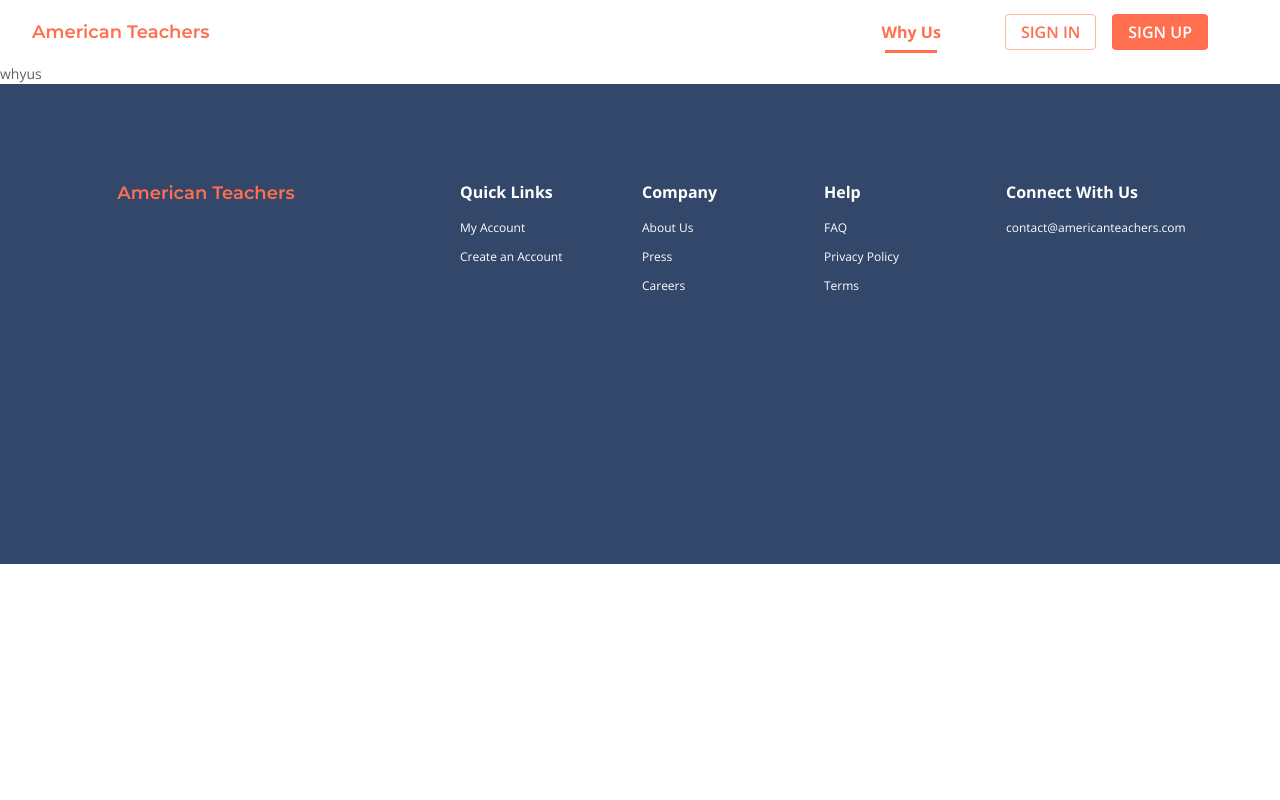
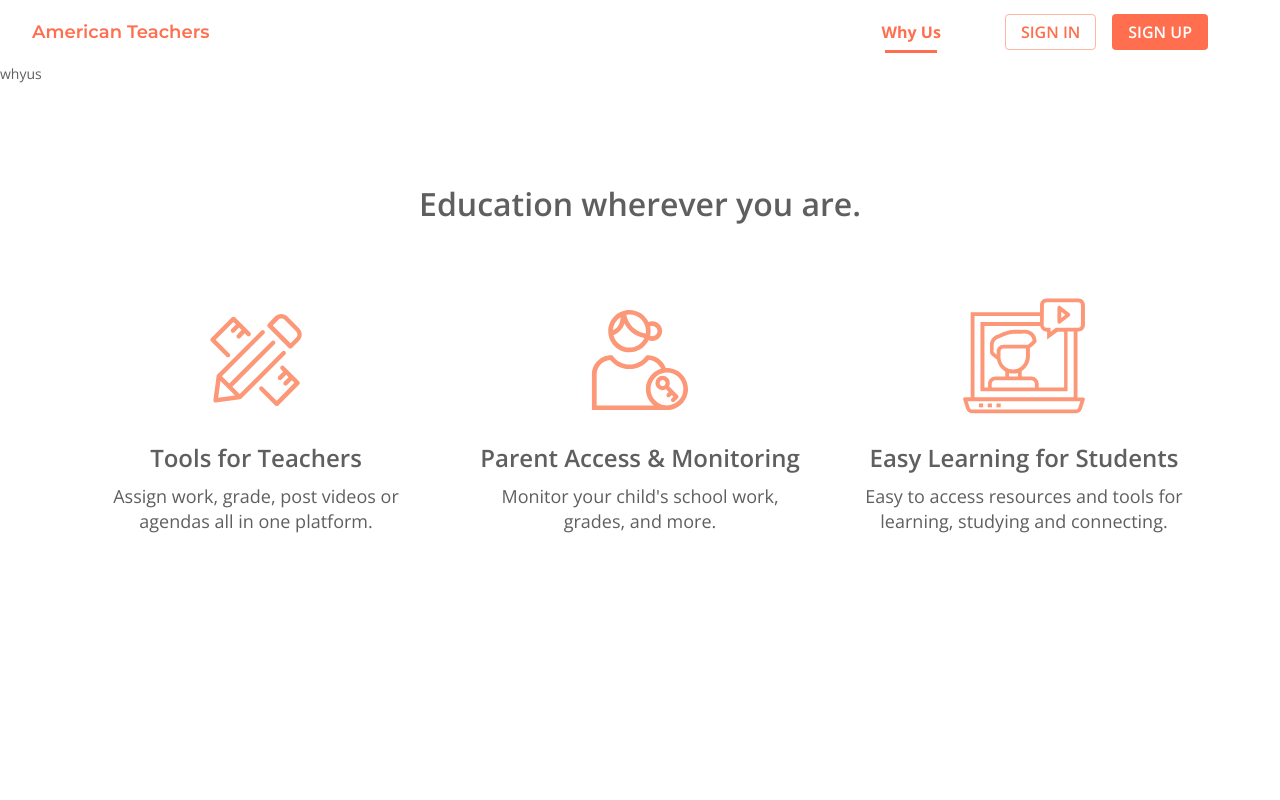
Before and after one commit to American-Teachers/American-Teachers, a React (Create React App) app in the folder wwwroot/: page /why-us in a window 1280 px wide. Shown: the top 800 px of the page. Built offline with nearby package versions, Linux system fonts and the light colour scheme.

Commit message:
set up image imports for why-us page

```diff
--- a/wwwroot/src/pages/WhyUs.js
+++ b/wwwroot/src/pages/WhyUs.js
@@ -1,11 +1,22 @@
 import React from 'react';
 
+import { Landing2 as WhyUs3 } from './Landing.js';
+
 import Layout from '../components/Layout';
+import { makeStyles } from '@material-ui/core/styles';
+
+import bannerImg from '../img/why-us/banner.jpg';
+import gettingImg from '../img/why-us/getting-better.jpg';
+
+const useStyles = makeStyles((theme) => ({
+  root: {}
+}))
 
 export default function WhyUs() {
   return (
     <Layout>
       <div>whyus</div>
+      <WhyUs3/>
     </Layout>
   )
 }
```
Also changed, not shown: wwwroot/src/pages/Landing.js (+3 -4 lines), wwwroot/src/img/why-us/getting-better.jpg (added), 1 other file (tests, documents, lock files or other folders).
